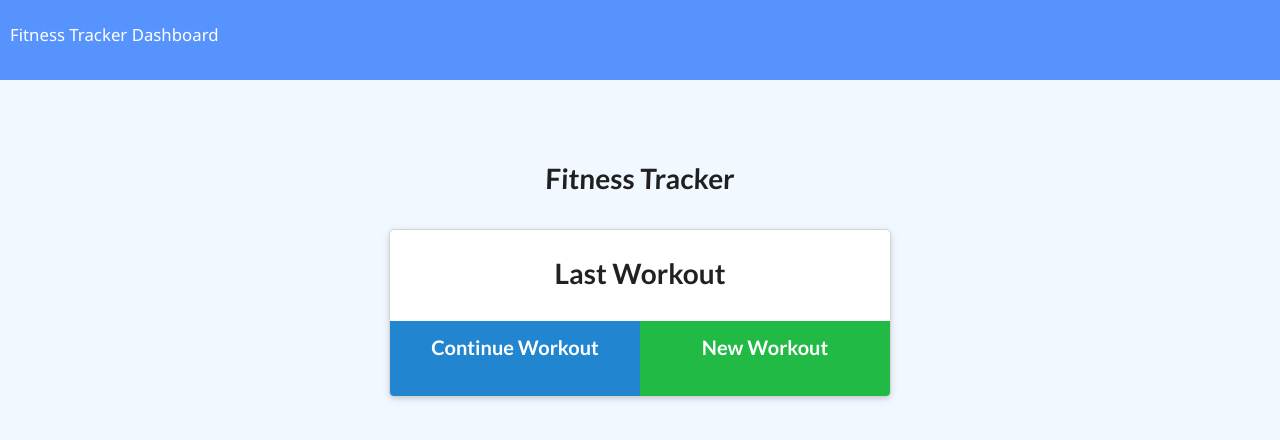
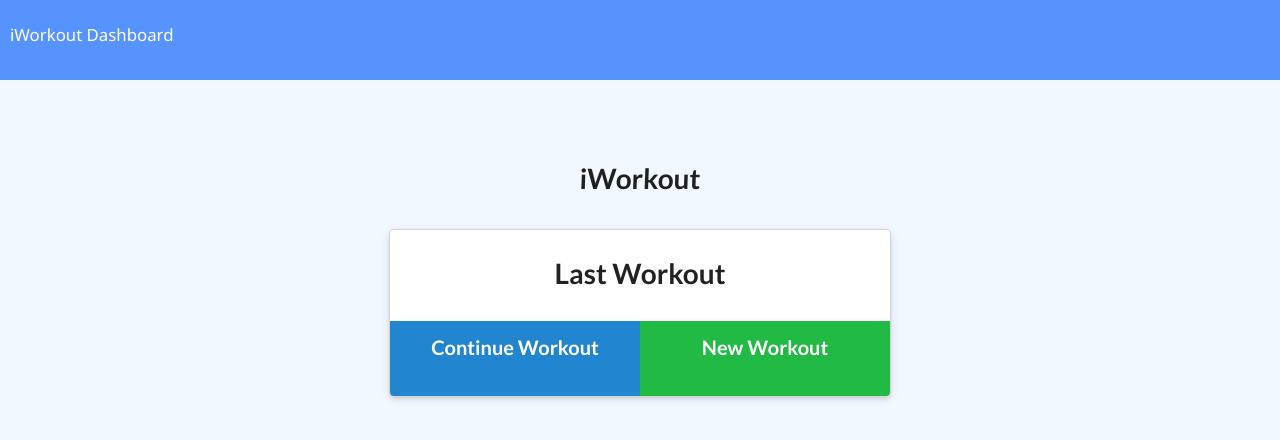
Before and after one commit to kdkleven/iWorkout, a website: page public/index.html in a window 1280 px wide. Drawn offline with nearby package versions, Linux system fonts and the light colour scheme; no server answers.

Commit message:
Updated the readme

```diff
--- a/public/index.html
+++ b/public/index.html
@@ -12,12 +12,12 @@
 
 <body>
   <nav>
-    <a href="/">Fitness Tracker</a>
+    <a href="/">iWorkout</a>
     <a href="/stats">Dashboard</a>
   </nav>
   <div class="wrapper workout">
     <header>
-      <h1>Fitness Tracker</h1>
+      <h1>iWorkout</h1>
     </header>
     <div class="ui container workout">
       <div class="ui raised card m-auto">
```
Also changed, not shown: public/stats.html (+2 -2 lines), 17-NoSQL/04-Important/assets/images-readme/dashboard.PNG (added), 17-NoSQL/04-Important/assets/images-readme/iworkout.PNG (added), README.md (added).
